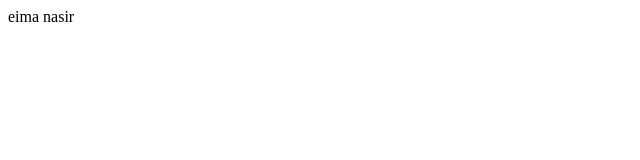
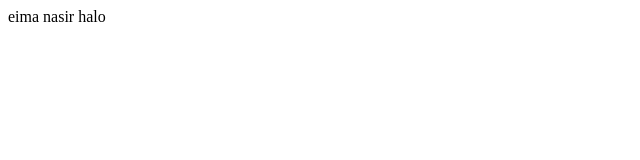
Before and after one commit to eimanasir/task, a plain HTML site: page contact.html in a window 1280 px wide. Shown: the full height of the page, 0-640 px from the left. Drawn offline with Linux system fonts and the light colour scheme.

Commit message:
Update contact.html

```diff
--- a/contact.html
+++ b/contact.html
@@ -8,5 +8,6 @@
 </head>
 <body>
     eima nasir
+    halo
 </body>
 </html>
```
